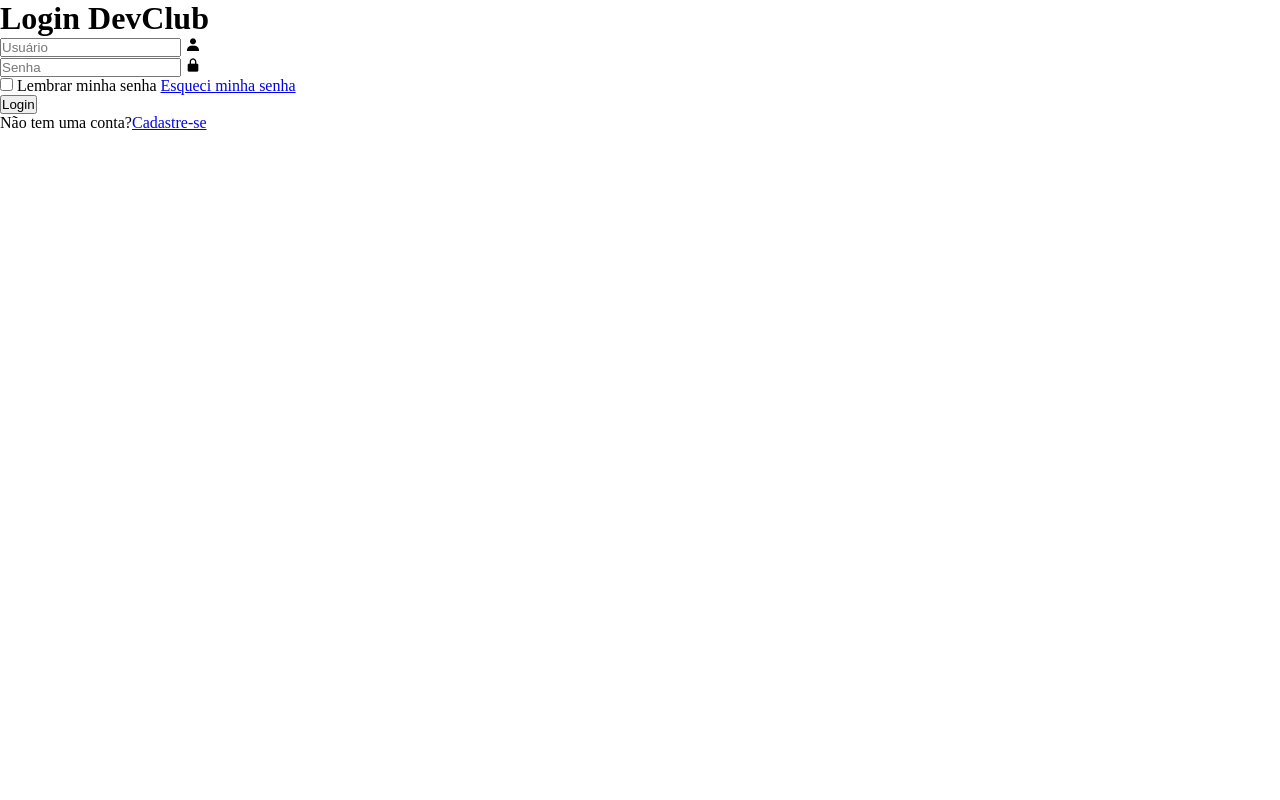
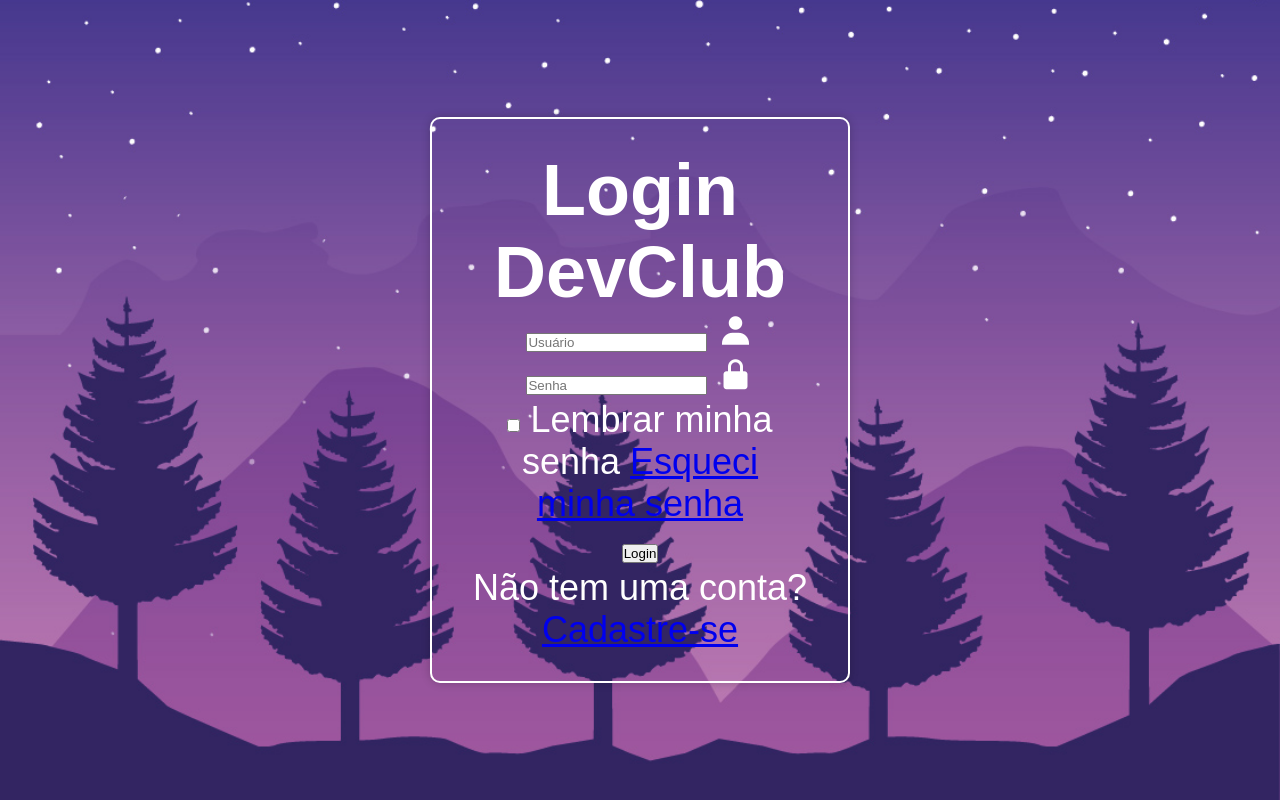
Before and after one commit to LaraJuk/recupera-o1, a plain HTML site: page tela de login/index.html in a window 1280 px wide. Drawn offline with nearby package versions, Linux system fonts and the light colour scheme.

Commit message:
Add files via upload

```diff
--- a/tela de login/style.css
+++ b/tela de login/style.css
@@ -2,4 +2,34 @@
     margin: 0;
     padding: 0;
     box-sizing: border-box;
+    font-family: "poppins", sans-serif;
 }
+body{
+    display: flex;
+    justify-content: center;
+    align-items: center;
+    min-height:100vh;
+    background: url(./img/img.jpg);
+    background-size: cover;
+    background-position: center;
+}
+.conteiner{
+    width: 420px;
+    background-color: transparent;
+    border:2px solid rgb(255, 255, 255,2);
+    border-radius: 10px;
+    color: #fff;
+    padding: 30px 40px;
+    box-shadow: 0 0 10px rgba(0, 0, 0, .2);
+
+}
+
+.conteiner{
+    font-size: 36px;
+    text-align: center;
+}
+.input-box{
+    position: relative;
+    width: 100%;
+
+}
```
Also changed, not shown: tela de login/img/img.jpg (added).
